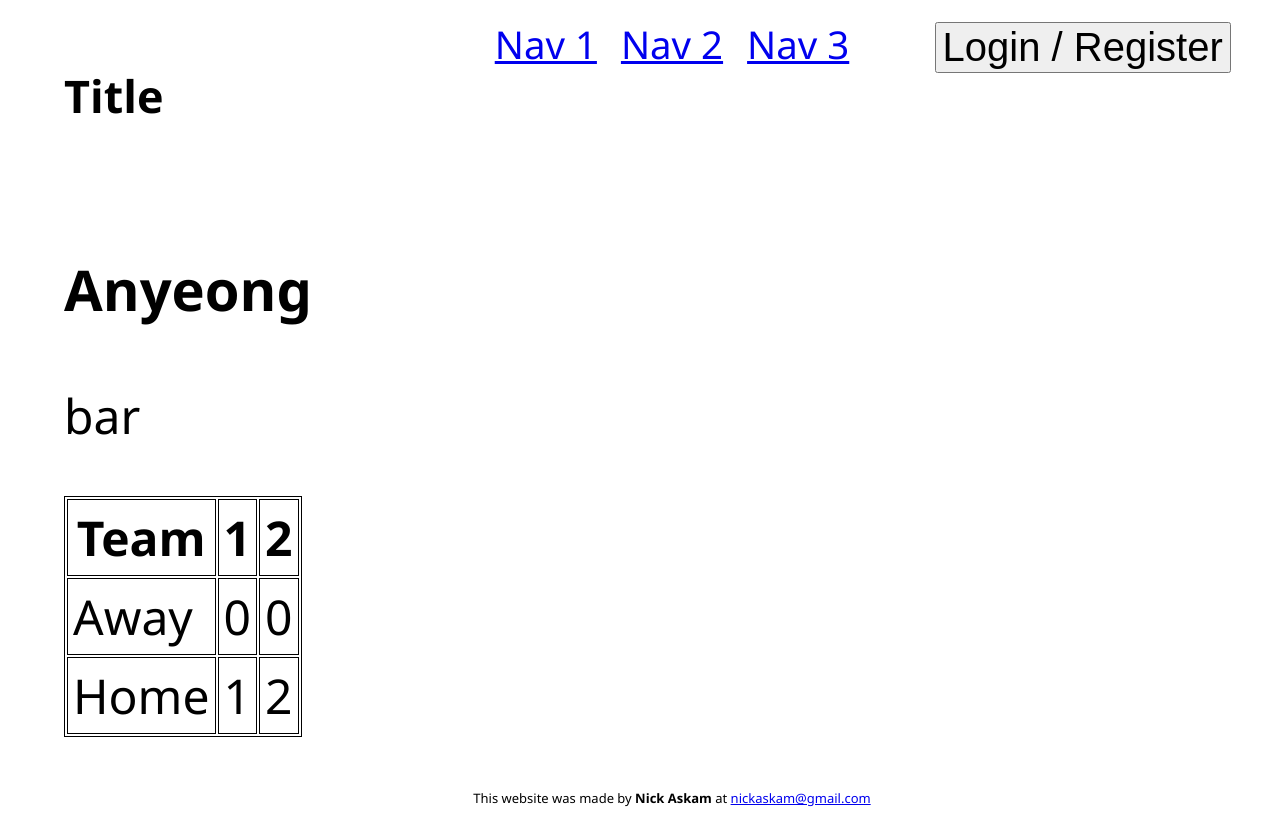
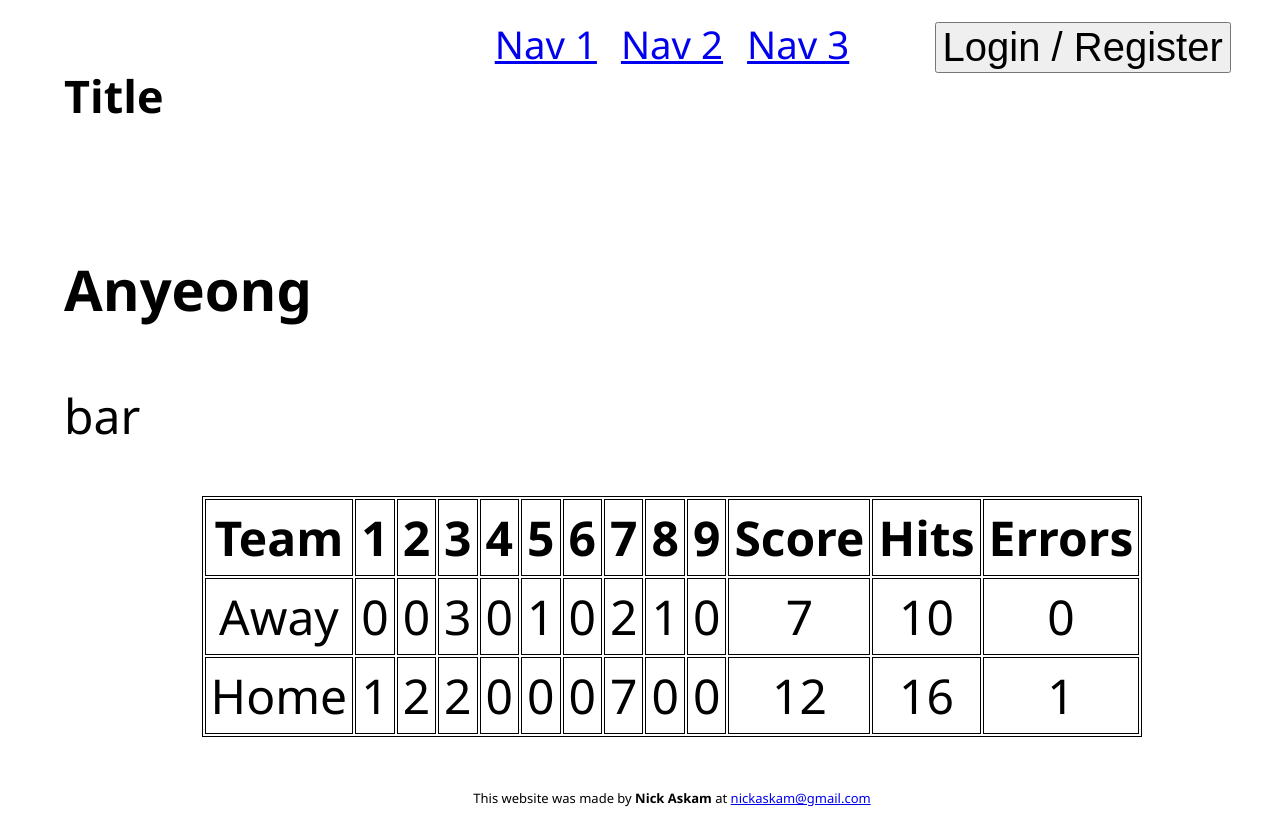
Before and after one commit to nickaskam/first_typescript, a React (Create React App) app in the folder frontend/: page /anyeong in a window 1280 px wide. Built offline with nearby package versions, Linux system fonts and the light colour scheme.

Commit message:
centering table and adding in rows and columns for full score

```diff
--- a/frontend/src/components/Anyeong.tsx
+++ b/frontend/src/components/Anyeong.tsx
@@ -10,12 +10,23 @@ export class Anyeong extends Component<Props, {}> {
       <div>
         <h3>Anyeong</h3>
         <p>{this.props.foo}</p>
+        <div className="centered">
           <table>
             <thead>
               <tr>
                 <th>Team</th>
                 <th>1</th>
                 <th>2</th>
+                <th>3</th>
+                <th>4</th>
+                <th>5</th>
+                <th>6</th>
+                <th>7</th>
+                <th>8</th>
+                <th>9</th>
+                <th>Score</th>
+                <th>Hits</th>
+                <th>Errors</th>
               </tr>
             </thead>
             <tbody>
@@ -23,15 +34,36 @@ export class Anyeong extends Component<Props, {}> {
                 <td>Away</td>
                 <td>0</td>
                 <td>0</td>
+                <td>3</td>
+                <td>0</td>
+                <td>1</td>
+                <td>0</td>
+                <td>2</td>
+                <td>1</td>
+                <td>0</td>
+                <td>7</td>
+                <td>10</td>
+                <td>0</td>
               </tr>
               <tr>
                 <td>Home</td>
                 <td>1</td>
                 <td>2</td>
+                <td>2</td>
+                <td>0</td>
+                <td>0</td>
+                <td>0</td>
+                <td>7</td>
+                <td>0</td>
+                <td>0</td>
+                <td>12</td>
+                <td>16</td>
+                <td>1</td>
               </tr>
             </tbody>
           </table>
         </div>
+      </div>
     );
   }
 }
--- a/frontend/src/components/Hello.css
+++ b/frontend/src/components/Hello.css
@@ -20,10 +20,16 @@
   font-size: 40px;
   min-width: 50px; }
 
+.centered {
+  display: flex;
+  justify-content: center;
+  align-items: center; }
+
 table {
   border: 1px solid black; }
 
 td,
 th {
   border: 1px solid black;
-  padding: 5px; }
+  padding: 5px;
+  text-align: center; }
--- a/frontend/src/components/Hello.scss
+++ b/frontend/src/components/Hello.scss
@@ -24,6 +24,12 @@
   min-width: 50px;
 }
 
+.centered {
+  display: flex;
+  justify-content: center;
+  align-items: center;
+}
+
 table {
   border: 1px solid black;
 }
@@ -32,4 +38,5 @@ td,
 th {
   border: 1px solid black;
   padding: 5px;
+  text-align: center;
 }
```
Lines whose indentation alone changed are shown as unchanged.
